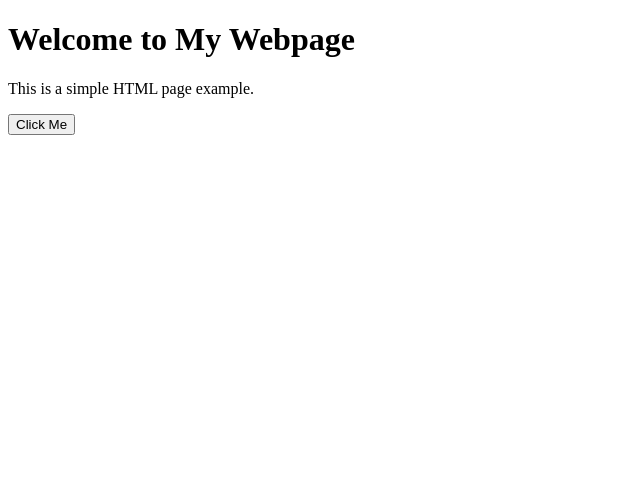
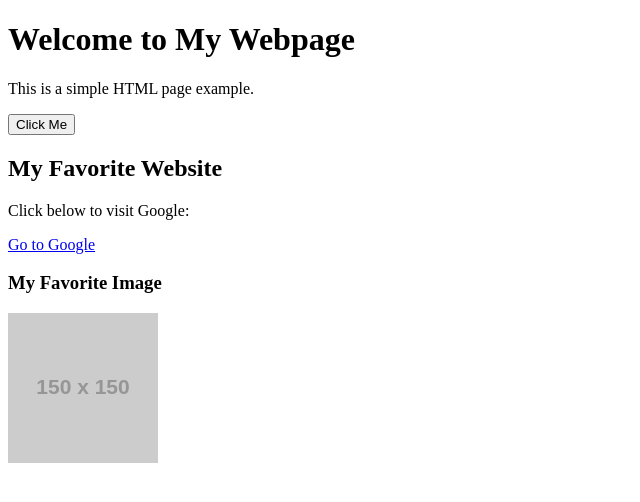
Before and after one commit to raykarmonisha/practice-DevOps, a plain HTML site: page webapp/index.html in a window 1280 px wide. Shown: the whole page, without its empty margins (0-640 px from the left). Drawn offline with Linux system fonts and the light colour scheme; placeholder pictures from the web are drawn by us.

Commit message:
Update index.html

```diff
--- a/webapp/index.html
+++ b/webapp/index.html
@@ -9,3 +9,15 @@
     <button onclick="alert('Hello, world!')">Click Me</button>
 </body>
 </html>
+
+<!DOCTYPE html>
+<html>
+<body>
+  <h2>My Favorite Website</h2>
+  <p>Click below to visit Google:</p>
+  <a href="https://www.google.com" target="_blank">Go to Google</a>
+
+  <h3>My Favorite Image</h3>
+  <img src="https://via.placeholder.com/150" alt="Sample Image">
+</body>
+</html>
```
